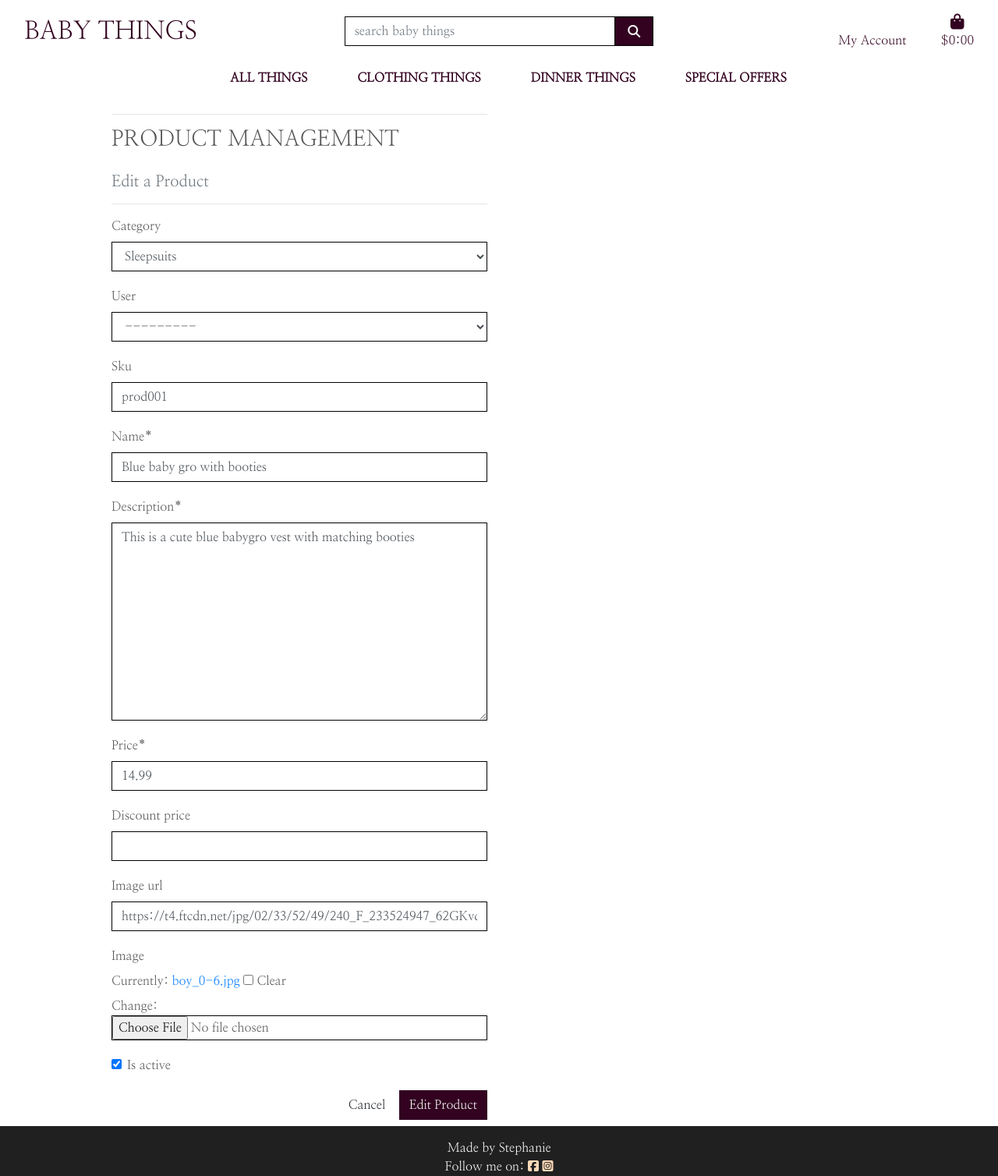
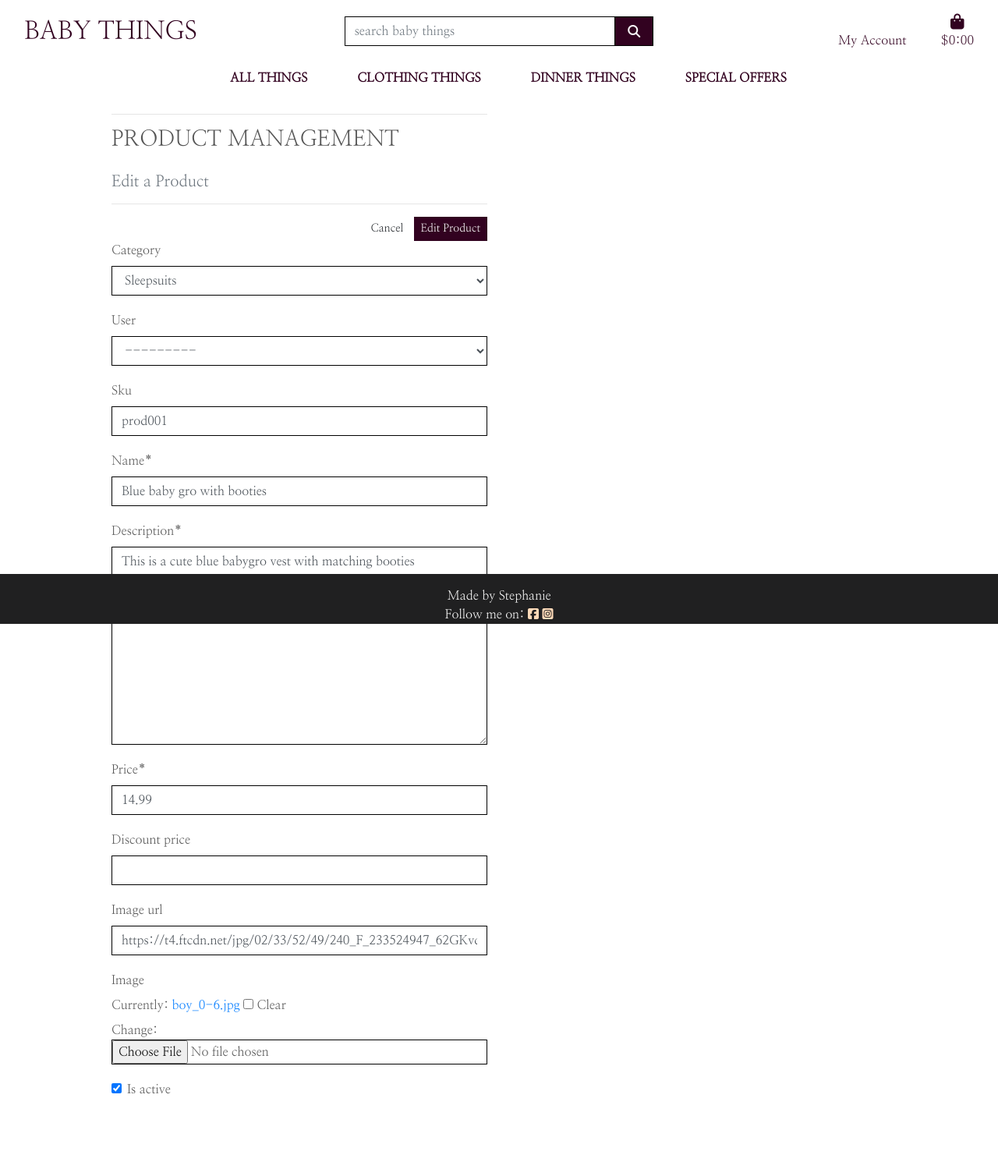
Before and after one commit to stephaniemaf/baby-things-shop, a Django app: page /products/edit/1 in a window 1280 px wide. Shown: the whole page at 78% size. After the commit the page ends 1403 px from the top, so only its background shows below. Run offline with Django 3.2, Linux system fonts and the light colour scheme; a user stored in the database is signed in; data comes from the database, SQL or seed files in the repository; some libraries are stand-ins or nearby versions.

Commit message:
final deployment

```diff
--- a/products/templates/products/edit_product.html
+++ b/products/templates/products/edit_product.html
@@ -26,12 +26,13 @@
         <div class="row">
             <div class="col-12 col-md-6">
                 <form method="POST" action="{% url 'edit_product' product.id %}" class="form mb-2" enctype="multipart/form-data">
+                    <div class="text-right">
+                        <a class="btn btn-sm btn-outline-black rounded-0" href="{% url 'products' %}">Cancel</a>
+                        <button class="btn btn-sm btn-black rounded-0" type="submit">Edit Product</button>
+                    </div>
                     {% csrf_token %}
                     {{ form | crispy }}
-                    <div class="text-right">
-                        <a class="btn btn-outline-black rounded-0" href="{% url 'products' %}">Cancel</a>
-                        <button class="btn btn-black rounded-0" type="submit">Edit Product</button>
-                    </div>
+
                 </form>
             </div>
         </div>
--- a/static/css/base.css
+++ b/static/css/base.css
@@ -173,7 +173,7 @@ text-align: center;
 padding: 10px;
 height: 4rem;
 width: 100%;
-position: relative;
+position: fixed;
 bottom: 0;
 }
 
```
Also changed, not shown: README.md.
